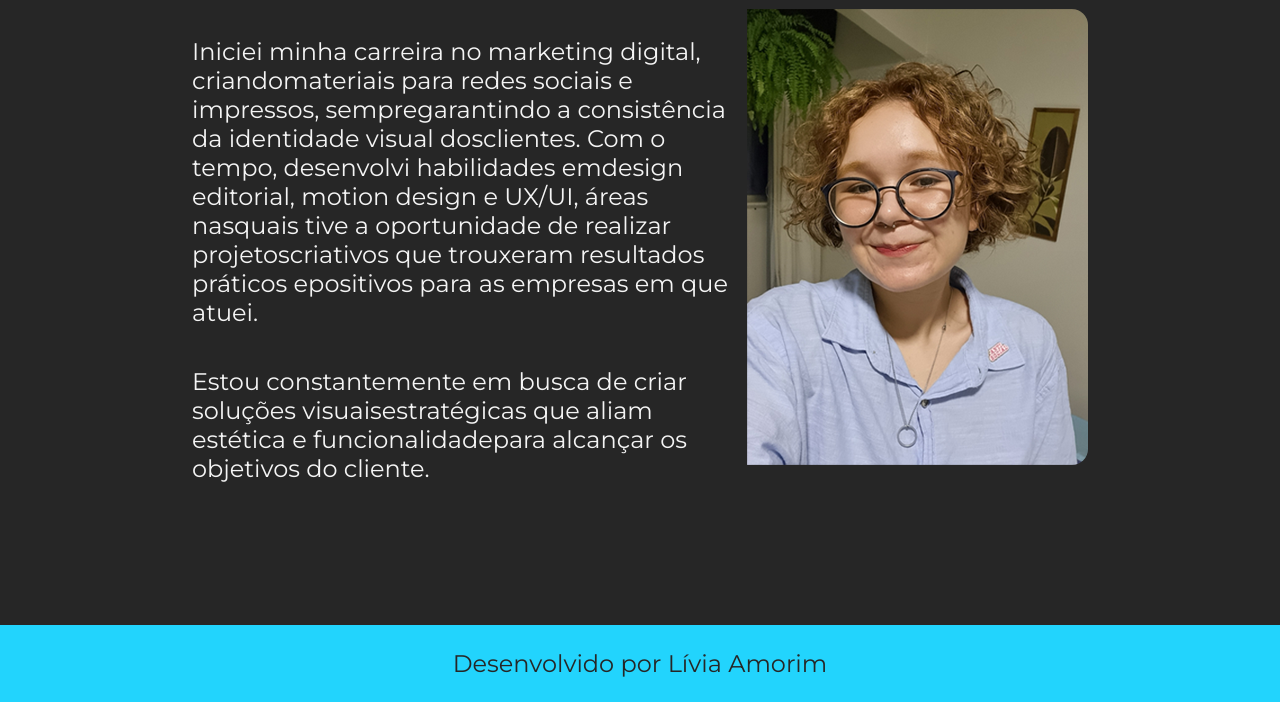
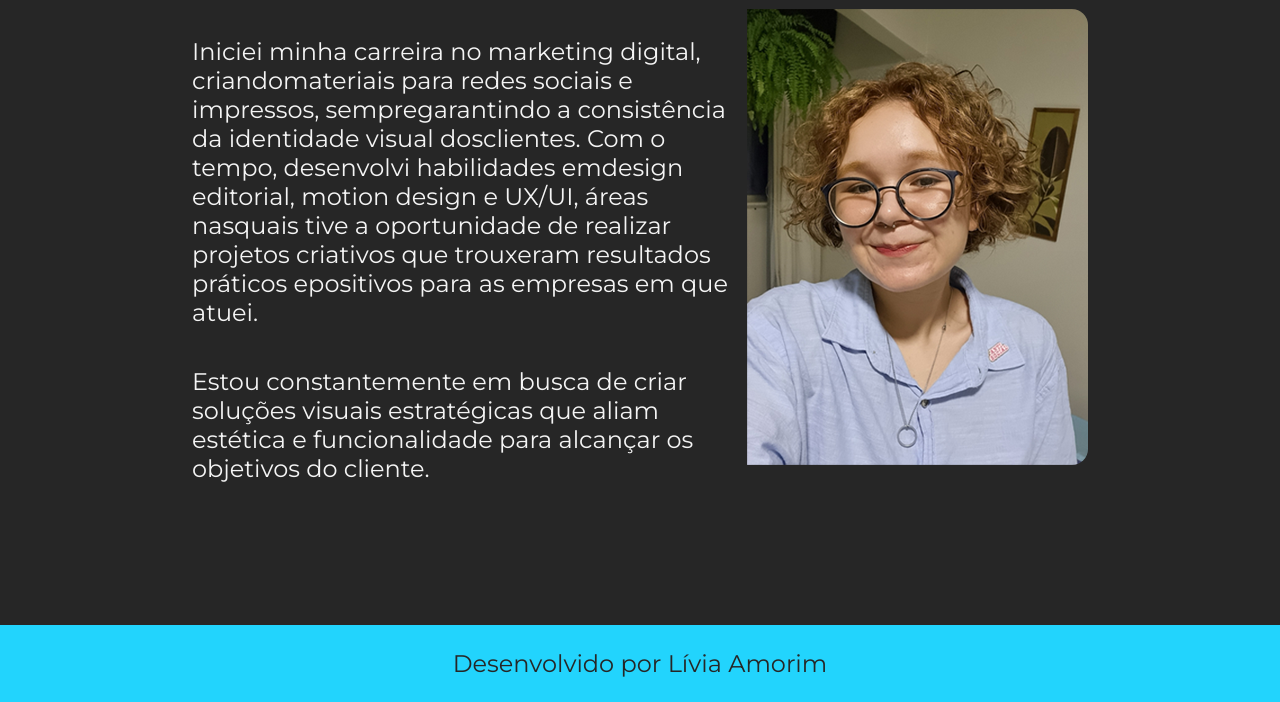
Before and after one commit to Liviamorim11/portfolio, a plain HTML site: page about.html in a window 1280 px wide. Shown: the part 205-907 px from the top of the page. Drawn offline with nearby package versions, Linux system fonts and the light colour scheme.

Commit message:
Update about.html
Consertei erros de gramatica

```diff
--- a/about.html
+++ b/about.html
@@ -21,11 +21,11 @@
            criandomateriais para redes sociais e impressos, sempregarantindo a consistência
            da identidade visual dosclientes. Com o tempo, desenvolvi habilidades emdesign
            editorial, motion design e UX/UI, áreas nasquais tive a oportunidade de realizar
-           projetoscriativos que trouxeram resultados práticos epositivos para as empresas
+           projetos criativos que trouxeram resultados práticos epositivos para as empresas
            em que atuei.
          </p>
-         <p class="apresentacao__conteudo__tx">Estou constantemente em busca de criar soluções visuaisestratégicas
-           que aliam estética e funcionalidadepara alcançar os objetivos do cliente.
+         <p class="apresentacao__conteudo__tx">Estou constantemente em busca de criar soluções visuais estratégicas
+           que aliam estética e funcionalidade para alcançar os objetivos do cliente.
          </p>
 
          </p>
```
